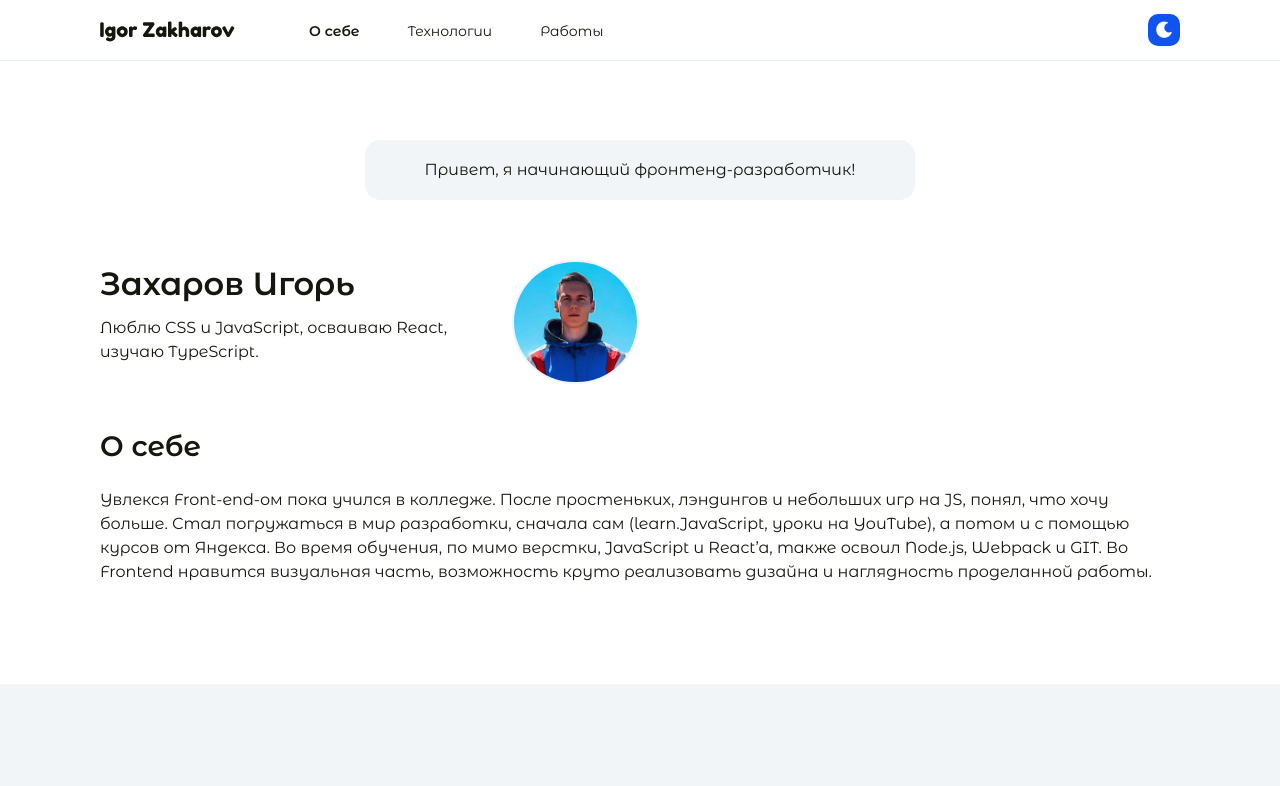
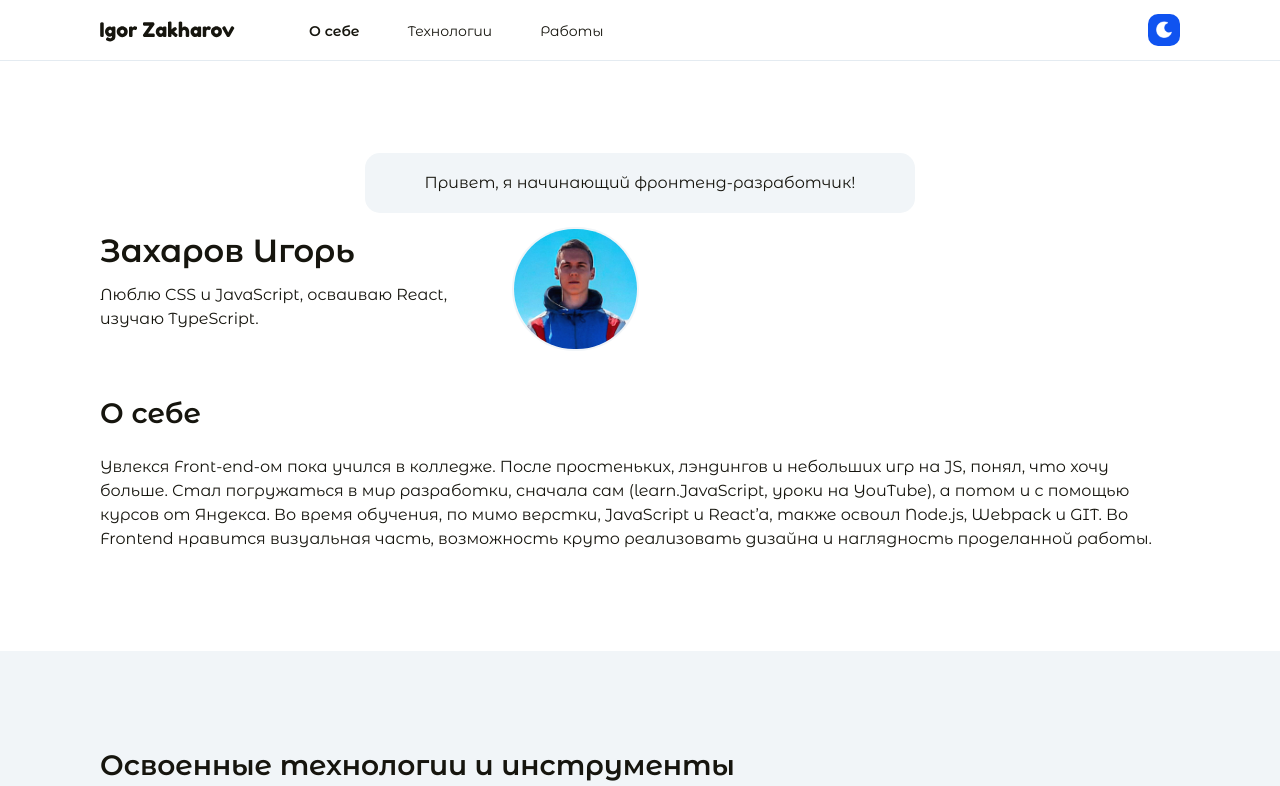
Before and after one commit to IgorZakharov211/zakharov-igor, a React (Create React App) app: page / in a window 1280 px wide. Shown: the top 786 px of the page. Built offline with nearby package versions, Linux system fonts and the light colour scheme.

Commit message:
fix: remove message from myinfo

```diff
--- /dev/null
+++ b/src/components/message/Message.js
@@ -0,0 +1,17 @@
+import React, { useContext } from "react";
+import './Message.scss';
+import { ThemeContext } from "../../themeContext";
+
+
+function Message(props){
+
+  const { theme } = useContext(ThemeContext);
+
+  return(
+    <div className={`message ${props.className}__message`}>
+      <h2 className={`message__subtitle ${ theme === "light" ? "" : "message__subtitle_dark"}`}>{props.text}</h2>
+    </div>
+  )
+}
+
+export default Message;
--- /dev/null
+++ b/src/components/message/Message.scss
@@ -0,0 +1,25 @@
+@import '../../utils/variables.scss';
+
+.message{
+  width: 100%;
+  display: flex;
+  flex-direction: row;
+  justify-content: center;
+  align-items: center;
+
+  &__subtitle{
+    font-family: $mainFont;
+    padding: 22px 60px 22px 60px;
+    background-color: $secondaryColor;
+    border-radius: 15px;
+    font-size: 16px;
+    line-height: 1;
+    font-weight: 400;
+    color: $fontColor;
+
+    &_dark{
+      color: $darkFontColor;
+      background-color: $darkSecondaryColor;
+    }
+  }
+}
--- a/src/components/my-info/MyInfo.js
+++ b/src/components/my-info/MyInfo.js
@@ -3,15 +3,14 @@ import './MyInfo.scss';
 import Avatar from '../../images/avatar.jpg';
 import { useContext } from 'react';
 import { ThemeContext } from '../../themeContext';
+import Message from '../message/Message';
 
 function MyInfo(props){
   const { theme } = useContext(ThemeContext);
 
   return(
     <section className={`my-info ${props.className}__my-info ${(theme === "light" ? "" : "my-info_dark")}`}>
-      <div className="my-info__hi-container">
-        <h2 className={`my-info__hi ${(theme === "light" ? "" : "my-info__hi_dark")}`}>Привет, я начинающий фронтенд-разработчик!</h2>
-      </div>
+      <Message className="my-info" text="Привет, я начинающий фронтенд-разработчик!" />
       <div className="my-info__user">
         <p className="my-info__name">Захаров Игорь</p>
         <p className="my-info__subtitle">Люблю CSS и JavaScript, осваиваю React, изучаю TypeScript.</p>
```
